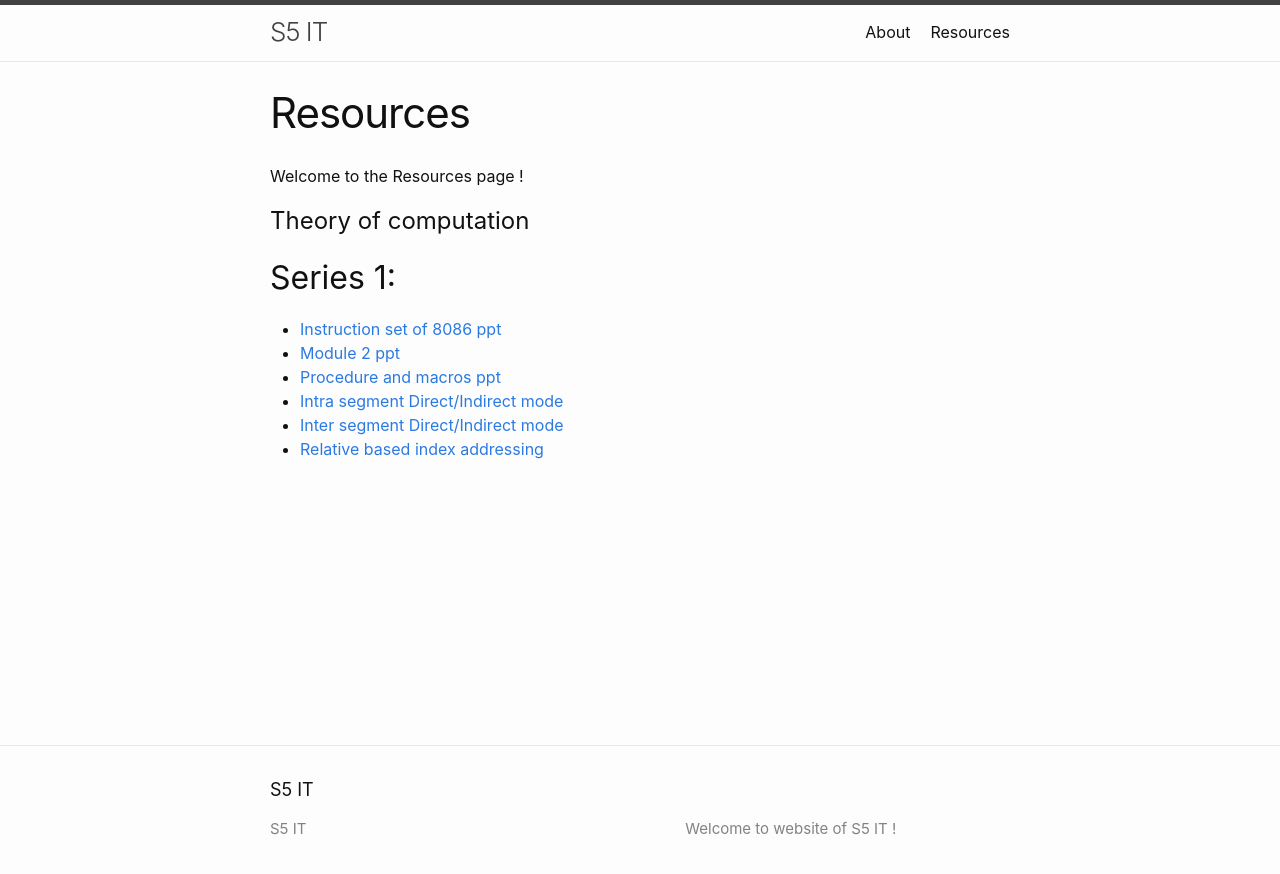
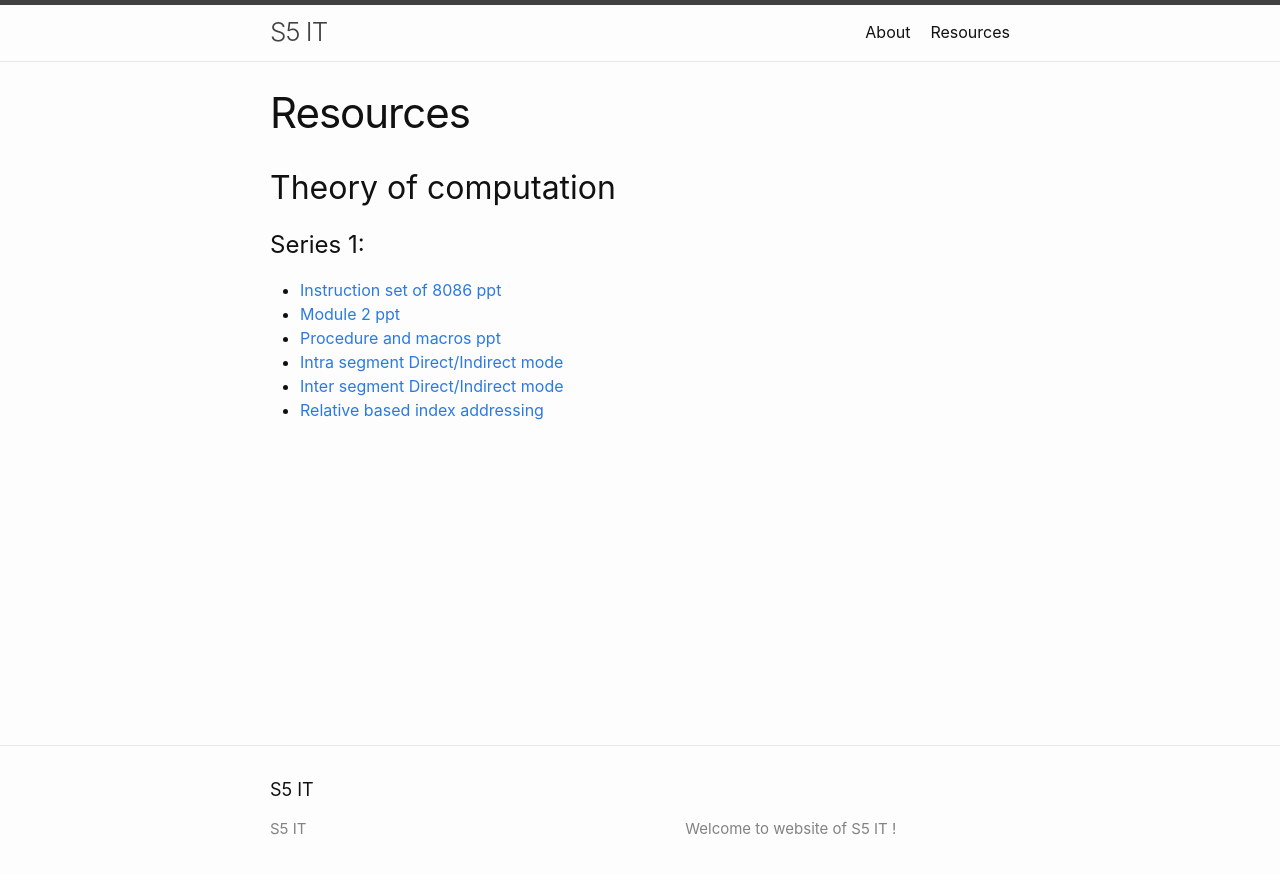
Before and after one commit to IT-GECBH/2020, a Jekyll site: the page built from resources.md, in a window 1280 px wide. Shown: the top 874 px of the page. Built offline with Jekyll 4.4.1, drawn with Linux system fonts in a browser that asks for light colours.

Commit message:
Update resources.md

```diff
--- a/resources.md
+++ b/resources.md
@@ -3,10 +3,8 @@ layout: page
 title: Resources
 permalink: /resources/
 ---
-Welcome to the Resources page !
-
-# Theory of computation
-## Series 1:
+## Theory of computation
+# Series 1:
    * [Instruction set of 8086 ppt][8086-instruction-set]
    * [Module 2 ppt][module_2]
    * [Procedure and macros ppt][macros_ppt]
```
